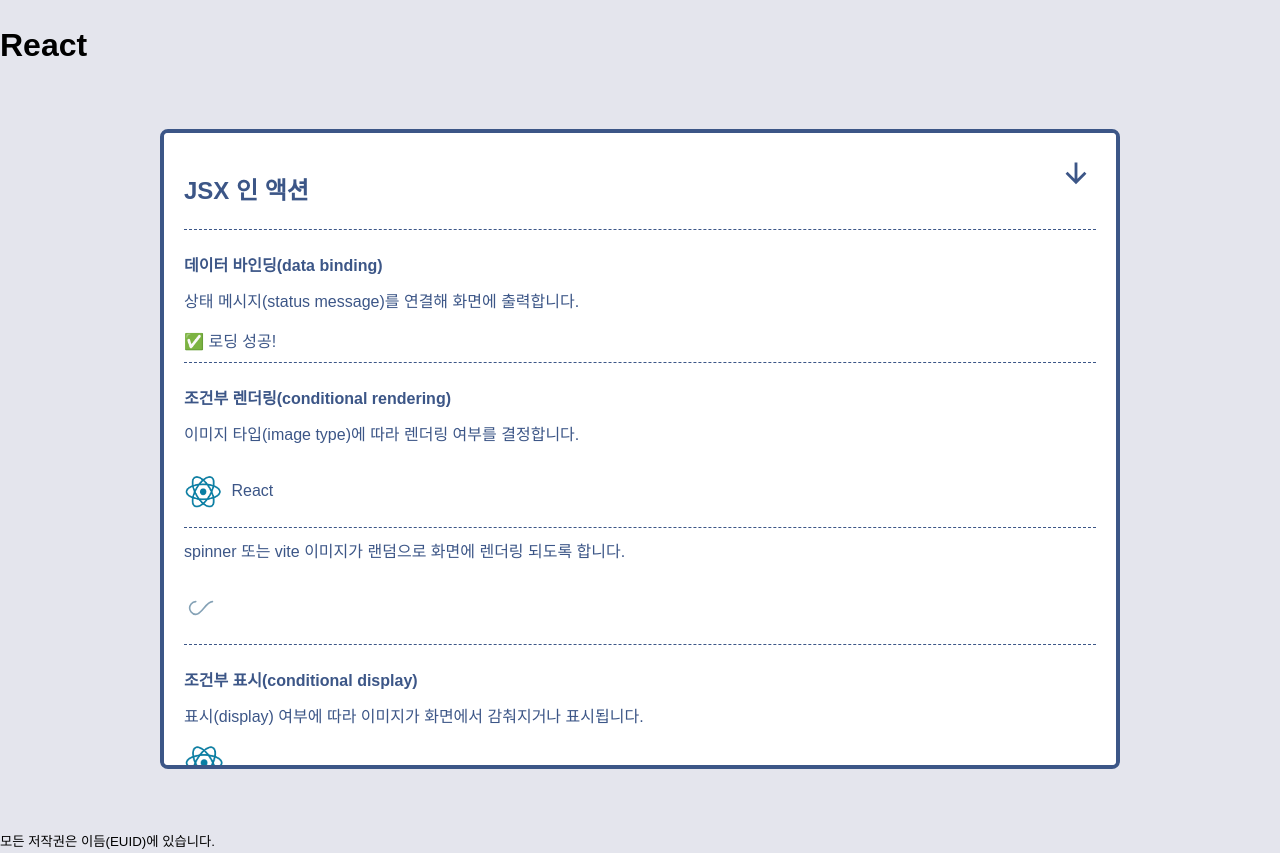
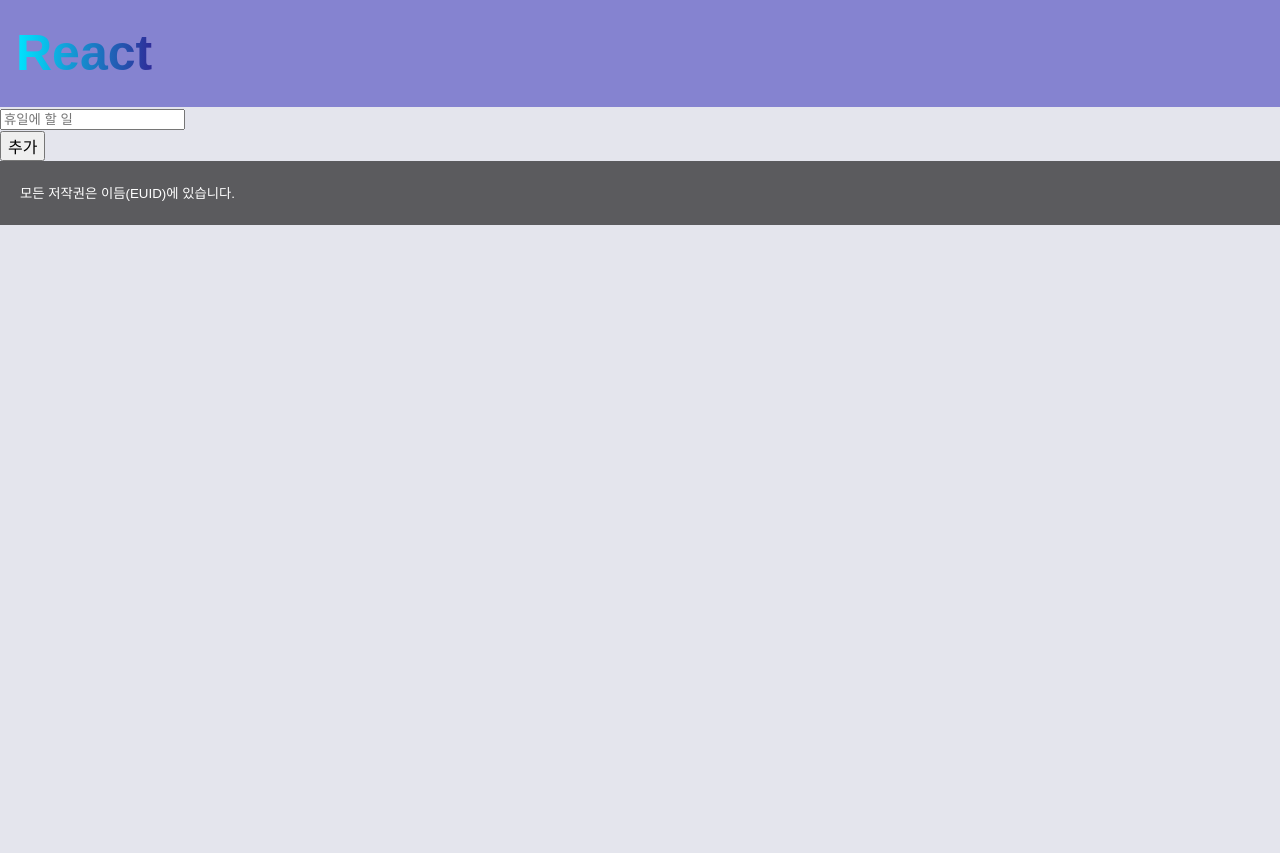
Before and after one commit to gobeeisfree/likelion-react-programming, a React (Vite) app: page / in a window 1280 px wide. After the commit the page ends 800 px from the top, so only its background shows below. Built offline with nearby package versions, Linux system fonts and the light colour scheme; a web font is replaced by a local one.

Commit message:
CSS 모듈 해설 - 사용하는 이유 - 작동 원리

```diff
--- a/src/App.jsx
+++ b/src/App.jsx
@@ -1,11 +1,11 @@
 import RootLayout from './layout/RootLayout';
-import Practice from './pages/Practice/Practice';
+import FilterableList from './pages/Practice/parts/FilterableList';
 
 function App() {
   return (
     <div className="App">
       <RootLayout>
-        <Practice />
+        <FilterableList />
       </RootLayout>
     </div>
   );
--- a/src/layout/FooterBar.jsx
+++ b/src/layout/FooterBar.jsx
@@ -1,6 +1,8 @@
+import styles from '@/styles/FooterBar.module.css';
+
 function FooterBar() {
   return (
-    <footer>
+    <footer className={styles.container}>
       <small>모든 저작권은 이듬(EUID)에 있습니다.</small>
     </footer>
   );
--- a/src/layout/HeaderBar.jsx
+++ b/src/layout/HeaderBar.jsx
@@ -1,8 +1,9 @@
 import Heading from '../components/Heading';
+import styles from '@/styles/HeaderBar.module.css';
 
 function HeaderBar() {
   return (
-    <header>
+    <header className={styles.container}>
       <Heading />
     </header>
   );
--- /dev/null
+++ b/src/pages/Practice/parts/FilterableList.jsx
@@ -0,0 +1,24 @@
+import styles from '@/styles/FilterableList.module.css';
+
+function FilterableList() {
+  return (
+    <>
+      <form>
+        <div>
+          <label htmlFor="todo"></label>
+          <input
+            id="todo"
+            type="text"
+            placeholder="휴일에 할 일"
+            className={`${styles.accent}`}
+          />
+        </div>
+        <button type="submit" className="accent">
+          추가
+        </button>
+      </form>
+    </>
+  );
+}
+
+export default FilterableList;
--- /dev/null
+++ b/src/styles/FilterableList.module.css
@@ -0,0 +1,24 @@
+:root {
+  --primary-color: #be3434;
+  --white-color: #f0f0f0;
+}
+
+.primary {
+  color: var(--primary-color);
+
+  &::placeholder {
+    color: color-mix(
+      in srgb,
+      var(--primary-color) 80%,
+      var(--white-color) 100%
+    );
+  }
+}
+
+.secondary {
+  color: #34b2be;
+}
+
+.accent {
+  color: #8034be;
+}
--- /dev/null
+++ b/src/styles/FooterBar.module.css
@@ -0,0 +1,5 @@
+.container {
+  padding: 20px;
+  background: #0009;
+  color: #fff;
+}
--- /dev/null
+++ b/src/styles/HeaderBar.module.css
@@ -0,0 +1,16 @@
+.container {
+  padding: 16px;
+  background: #4744be99;
+  color: #17172d;
+
+  & h1 {
+    display: inline-flex;
+    margin-block: 0;
+    font-weight: 900;
+    font-size: 5rem;
+    color: transparent;
+    background: linear-gradient(to right, #00e5ff, #2e2c99);
+    -webkit-background-clip: text;
+    background-clip: text;
+  }
+}
```
Also changed, not shown: 1 other file (tests, documents, lock files or other folders).
